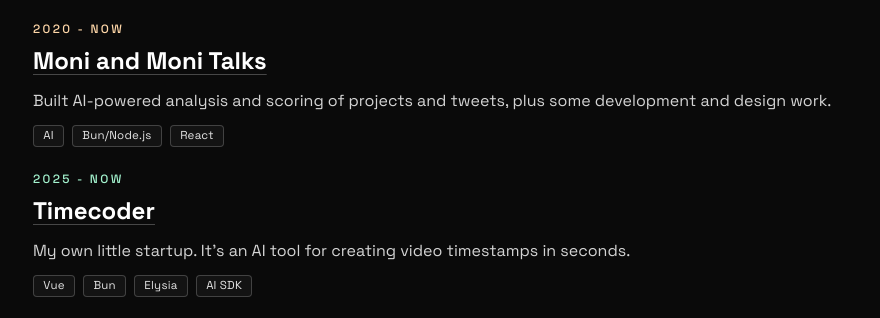
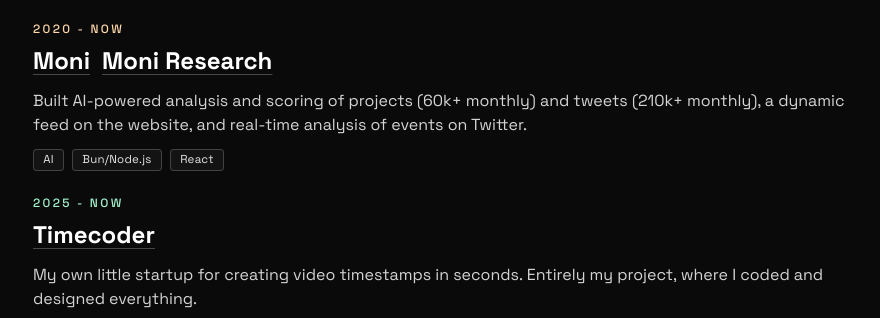
Before and after one commit to nanolookc/hrebeniuk, a website built with Vite: page src/index.html in a window 1280 px wide. Shown: the part 471-789 px from the top of the page, without its empty margins (199-1079 px from the left). Built offline with nearby package versions, Linux system fonts and the light colour scheme.

Commit message:
Update project copy and Moni links

```diff
--- a/src/index.html
+++ b/src/index.html
@@ -79,15 +79,23 @@
               2020 - now
             </p>
             <h3 class="mt-2 text-2xl font-bold text-white">
-              <a
-                href="https://moni.ai"
-                class="transition-opacity hover:opacity-70"
-                >Moni and Moni Talks</a
-              >
+              <span class="flex flex-wrap gap-x-3 gap-y-1 items-center">
+                <a
+                  href="https://moni.ai"
+                  class="transition-opacity hover:opacity-70"
+                  >Moni</a
+                >
+                <a
+                  href="https://research.moni.ai"
+                  class="transition-opacity hover:opacity-70"
+                  >Moni Research</a
+                >
+              </span>
             </h3>
             <p class="mt-3 text-neutral-300">
-              Built AI-powered analysis and scoring of projects and tweets, plus
-              some development and design work.
+              Built AI-powered analysis and scoring of projects (60k+ monthly)
+              and tweets (210k+ monthly), a dynamic feed on the website, and
+              real-time analysis of events on Twitter.
             </p>
             <div class="flex flex-wrap gap-2 mt-3">
               <span class="project-tag">AI</span>
@@ -110,7 +118,8 @@
               >
             </h3>
             <p class="mt-3 text-neutral-300">
-              My own little startup. It's an AI tool for creating video timestamps in seconds.
+              My own little startup for creating video timestamps in seconds.
+              Entirely my project, where I coded and designed everything.
             </p>
             <div class="flex flex-wrap gap-2 mt-3">
               <span class="project-tag">Vue</span>
@@ -159,7 +168,8 @@
               >
             </h3>
             <p class="mt-3 text-neutral-300">
-              Organized events focused on liberty and policy.
+              Organized 200+ attendee events with Students for Liberty,
+              promoting freedom and liberty-oriented policy in Ukraine.
             </p>
           </article>
         </div>
```
Also changed, not shown: dist/assets/index-CxnzaZjk.css (deleted), dist/assets/index-DKf6KGGq.css (added), dist/codex-room-screenshot.png (added), dist/index.html.
